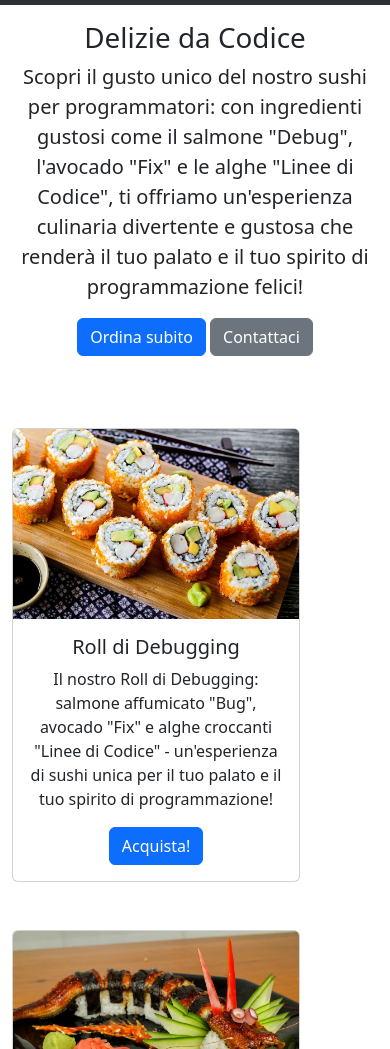
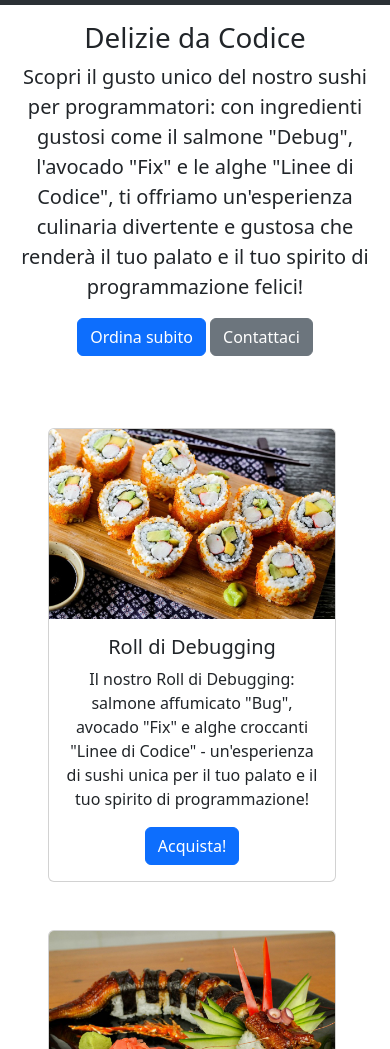
Before and after one commit to Smailen5/Bootstrap-trial, a plain HTML site: page index.html in a window 390 px wide. Shown: the part 51-1100 px from the top of the page. Drawn offline with nearby package versions, Linux system fonts and the light colour scheme.

Commit message:
aggiunto padding per mobile

```diff
--- a/index.html
+++ b/index.html
@@ -38,7 +38,7 @@
     </div>
 
     <!-- Cards -->
-    <div class="container text-center">
+    <div class="container text-center px-5">
 
         <div class="row">
 
```
Also changed, not shown: media.css (added).
